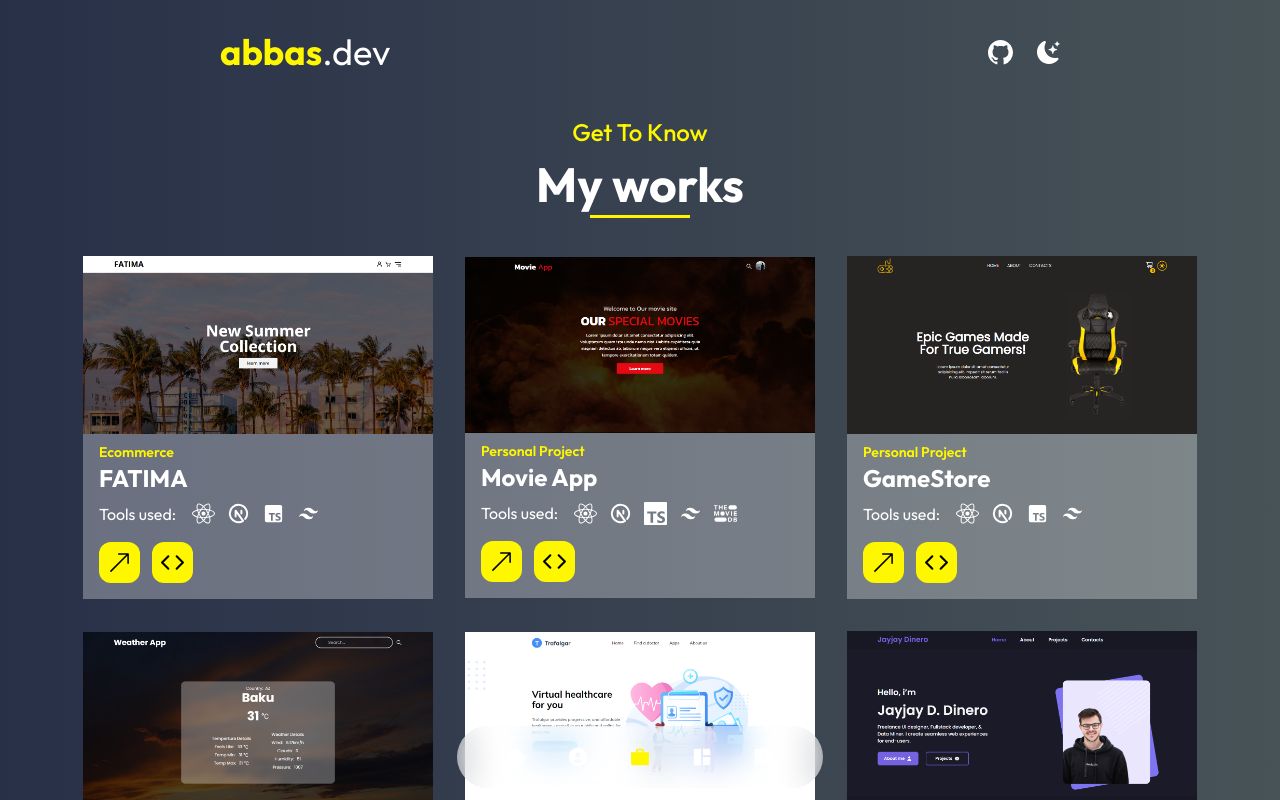
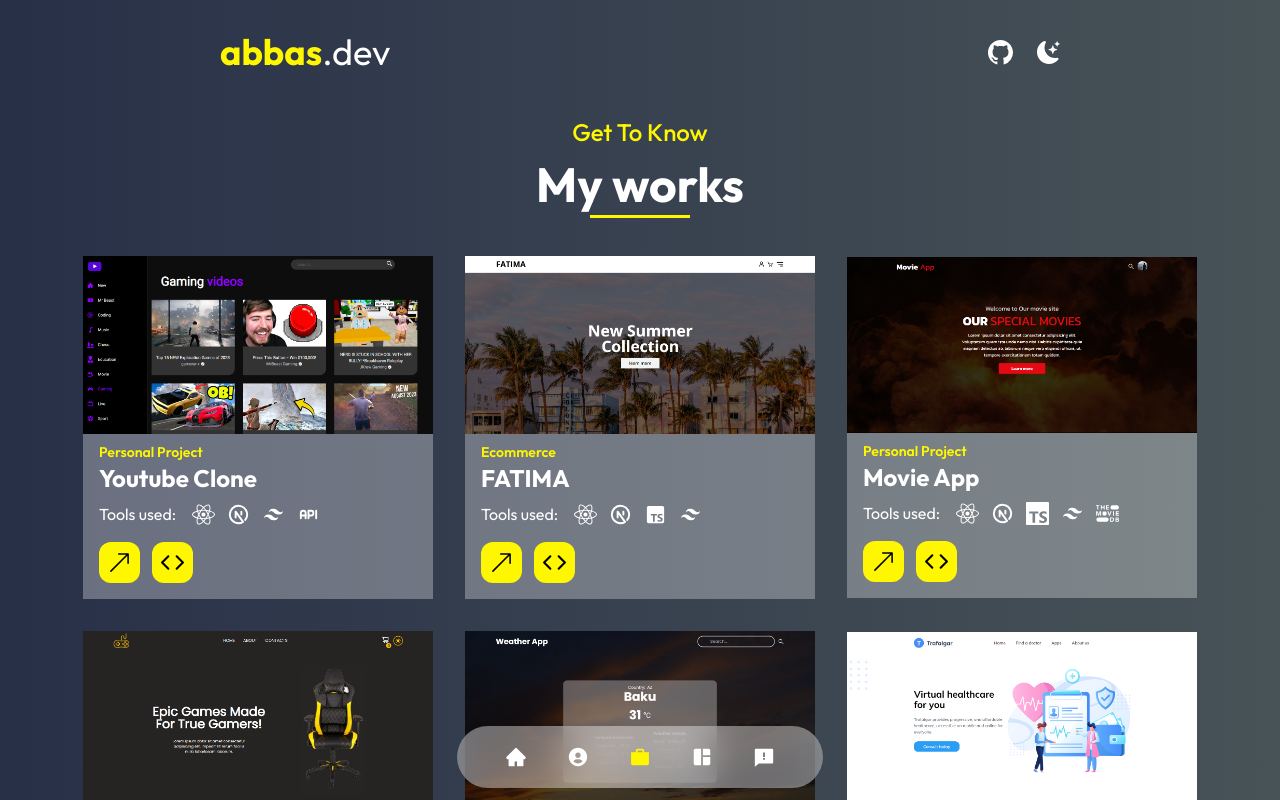
Before and after one commit to ibrag1moff/myportfolio, a Next.js app: page /works in a window 1280 px wide. Shown: the top 800 px of the page. Built offline with nearby package versions, Linux system fonts and the light colour scheme.

Commit message:
new work

```diff
--- a/app/works/page.tsx
+++ b/app/works/page.tsx
@@ -28,6 +28,17 @@
             </h1>
 
             <div className="flex flex-col items-center justify-center gap-8 pt-12 pb-20 md:flex-row md:flex-wrap">
+                <WorkCard
+                    img="/portfolio7.png"
+                    projectType="Personal Project"
+                    projectName="Youtube Clone"
+                    icon1={<FaReact size={23} />}
+                    icon2={<TbBrandNextjs size={23} />}
+                    icon3={<BiLogoTailwindCss size={23} />}
+                    icon4={<TbApi size={23} />}
+                    liveLink="https://youtube-clone-swart-zeta.vercel.app/"
+                    codeLink="https://github.com/ibrag1moff/youtube-clone"
+                />
                 <WorkCard
                     img="/portfolio1.png"
                     projectType="Ecommerce"
```
Also changed, not shown: public/portfolio7.png (added).
